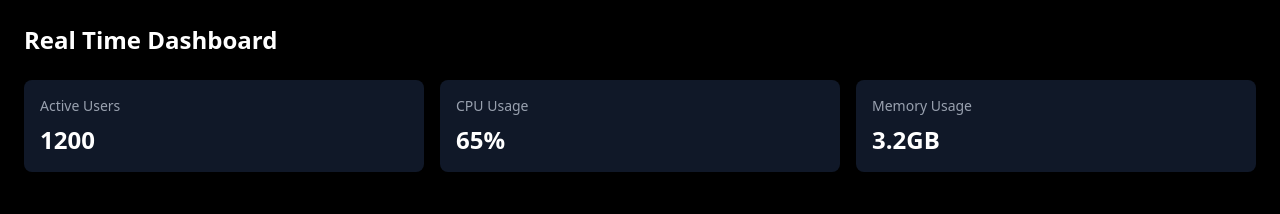
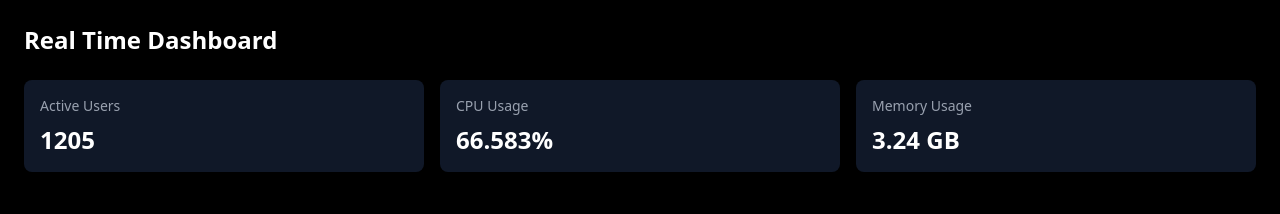
Before and after one commit to AmmarJamil23/IMPORTANT-CS, a React (Vite) app in the folder realtime-dashboard/: page / in a window 1280 px wide. Shown: the top 214 px of the page. Built offline with nearby package versions, Linux system fonts and the light colour scheme.

Commit message:
data api

```diff
--- /dev/null
+++ b/realtime-dashboard/src/hooks/useMetricsStream.js
@@ -0,0 +1,28 @@
+import { useEffect, useState } from "react";
+
+export function useMetricsStream() {
+    const [metrics, setMetrics] = useState({
+        users: 1200,
+        cpu: 65,
+        memory: 3.2
+    });
+
+    useEffect(() => {
+        const interval = setInterval(() => {
+            setMetrics((prev) => ({
+                users: prev.users + Math.floor(Math.random() * 5),
+
+                cpu: Math.max(0, Math.min(100, prev.cpu + (Math.random() * 10 - 5)).toFixed(3)),
+
+                memory: Math.max(
+                    0,
+                    (prev.memory + (Math.random() * 0.2 - 0.1)).toFixed(2)
+                )
+            }))
+        }, 2000);
+
+        return () => clearInterval(interval);
+    }, []);
+
+    return { metrics };
+}
--- a/realtime-dashboard/src/pages/Dashboard.jsx
+++ b/realtime-dashboard/src/pages/Dashboard.jsx
@@ -1,13 +1,21 @@
 import DashboardLayout from "../components/layout/DashboardLayout";
 import MetricCard from "../components/cards/MetricCard";
+import { useMetricsStream } from "../hooks/useMetricsStream";
 
 function Dashboard() {
+
+  const { metrics } = useMetricsStream();
+
+
+
+
     return (
       <DashboardLayout>
         <div className="grid grid-cols-1 md:grid-cols-3 gap-4">
-            <MetricCard title="Active Users" value="1200" />
-            <MetricCard title="CPU Usage" value="65%" />
-            <MetricCard title="Memory Usage" value="3.2GB" />
+            <MetricCard title="Active Users" value={metrics.users} />
+            <MetricCard title="CPU Usage" value={`${metrics.cpu}%`} />
+            <MetricCard title="Memory Usage" value={`${metrics.memory} GB`} />
+
         </div>
 
       </DashboardLayout>
```
